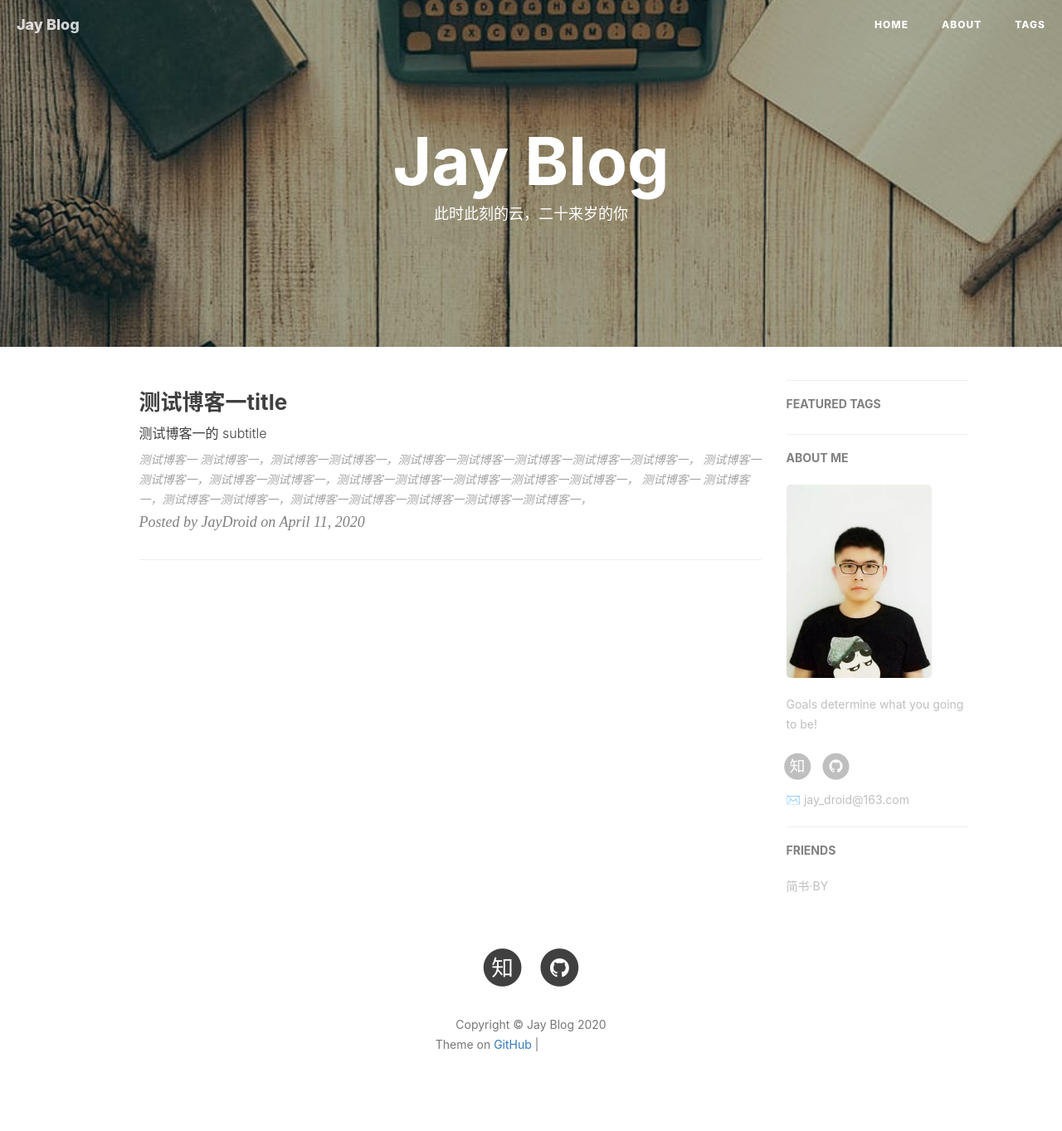
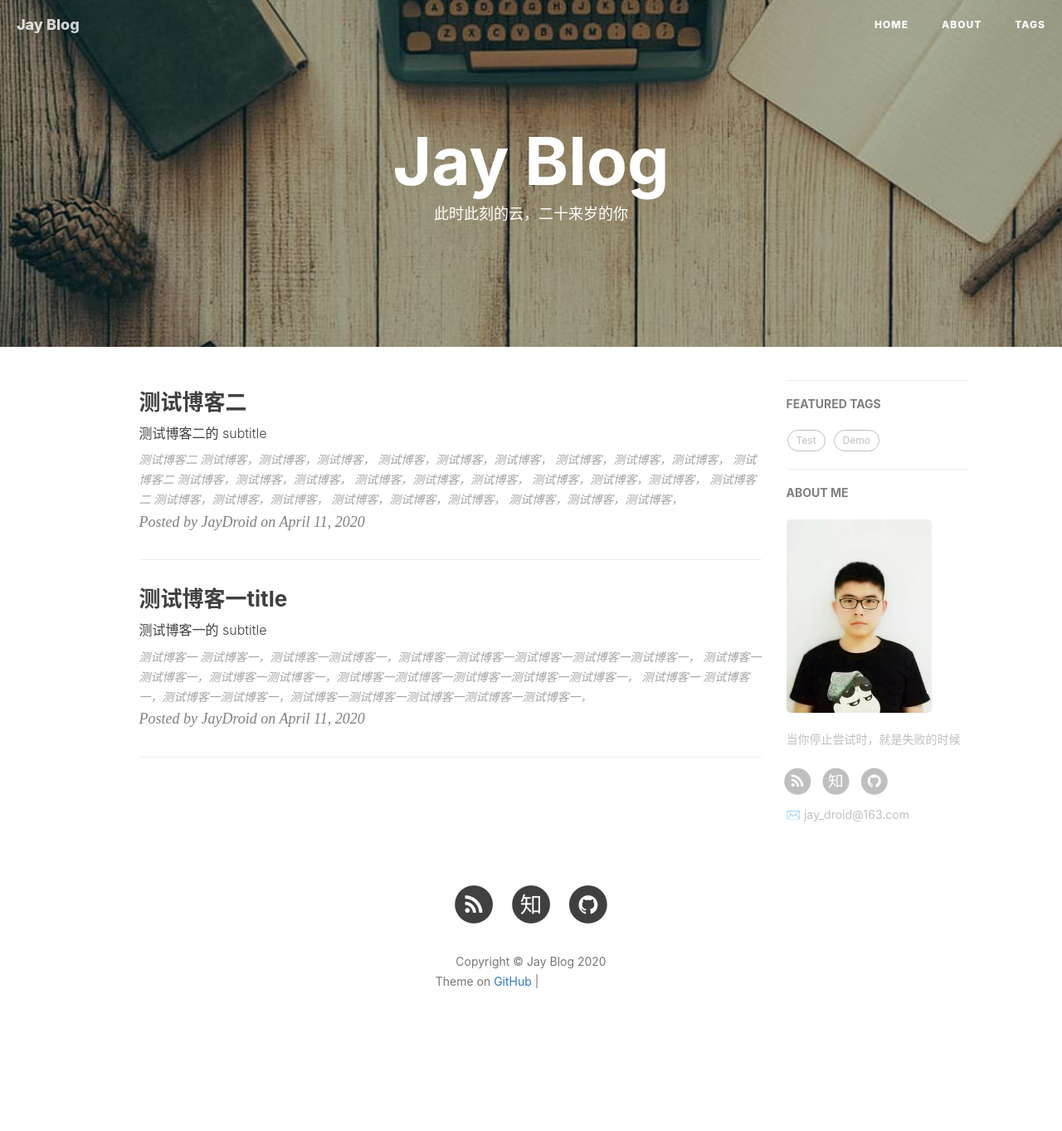
Before and after one commit to jaydroid1024/jaydroid1024.github.io, a Jekyll site: the page built from index.html, in a window 1280 px wide. Shown: the whole page at 83% size. Built offline with Jekyll 4.4.1, drawn with Linux system fonts in a browser that asks for light colours; nearby versions of some CDN libraries; the list of posts is cut into pages by our own code; comment, search, counter and statistics services are not loaded; after the commit the page ends 1287 px from its top, so only the background shows below that; some of the changed lines change nothing that is shown; grey boxes are pictures that could not be loaded.

Commit message:
blog test

```diff
--- a/_config.yml
+++ b/_config.yml
@@ -11,17 +11,19 @@
 
 # Sidebar settings
 sidebar: true                           # whether or not using Sidebar.
-sidebar-about-description: "Goals determine what you going to be!"
+sidebar-about-description: "当你停止尝试时，就是失败的时候"
 sidebar-avatar: /img/jay_me.jpeg     # use absolute URL, seeing it's used in both `/` and `/about/`
 
 
 
 # SNS settings
-RSS: false
-# weibo_username:     qiubaiying
-zhihu_username:     JayDroid
-github_username:    JayDroid
-#twitter_username:   qiubaiying
+RSS: true
+github_username:    Jay-Droid
+zhihu_username:     jaydroid
+jianshu:            ca4474939799
+
+#QRcode 首页二维码设置
+QRcode: true
 
 
 
@@ -95,9 +97,9 @@
 
 
 # Friends
-friends: [
-    {
-        title: "简书·BY",
-        href: "https://www.jianshu.com/u/ca4474939799"
-    }
-]
+# friends: [
+#     {
+#         title: "简书·BY",
+#         href: "https://www.jianshu.com/u/ca4474939799"
+#     }
+# ]
```
Also changed, not shown: _posts/2020-04-11-测试博客二.md (renamed from _posts/20200411-测试博客二.md).
